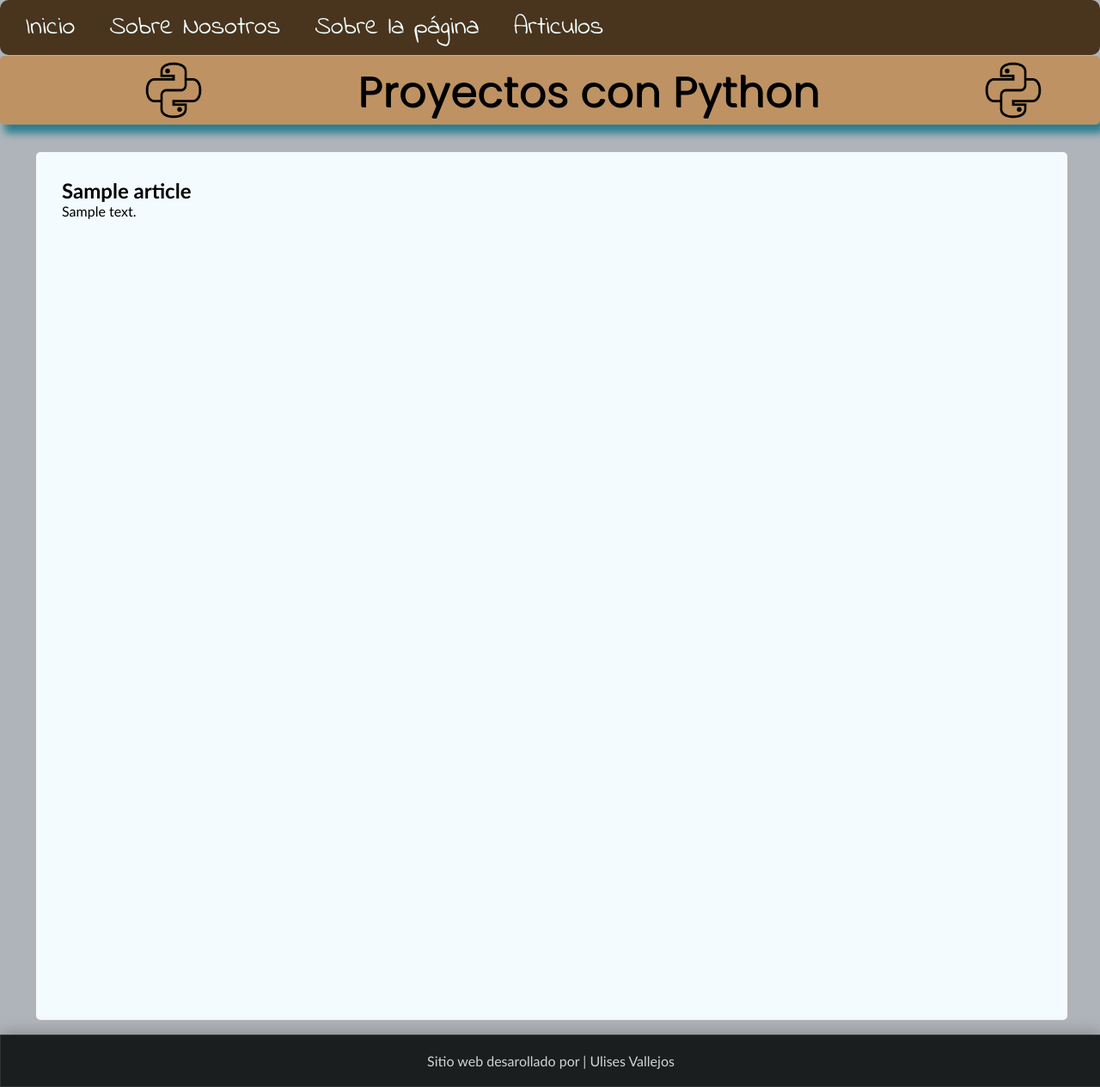
After one commit to Gimpana/Blog_con_Python, a Django app: page /articulos/ in a window 1280 px wide; the page is wider, and only the part inside the window is pictured. The commit adds this page. Shown: that part at 86% size. Run offline with Django 3.2, Linux system fonts and the light colour scheme; tables that the repository leaves empty hold one stand-in row (values such as "Sample post"); some libraries are stand-ins or nearby versions.

Commit message:
Agregamos modelo de articulo y categoria, funcionan, falta hacer página para cada articulo

```diff
--- a/Blog_de_Python/Blog_de_Python/urls.py
+++ b/Blog_de_Python/Blog_de_Python/urls.py
@@ -14,13 +14,12 @@ Including another URLconf
     2. Add a URL to urlpatterns:  path('blog/', include('blog.urls'))
 """
 from django.contrib import admin
-from django.urls import path
+from django.urls import path, include
 from mainapp import views
 
 urlpatterns = [
     path('admin/', admin.site.urls),
-    path("", views.inicio, name='inicio'),
-    path("inicio/", views.inicio, name='inicio'),
-    path("sobre-nosotros/", views.sobre_nosotros, name='sobre-nosotros'),
-    path("sobre-pagina/", views.sobre_la_página, name='sobre-pagina')
+    path('', include('mainapp.urls')),
+    path('', include('blog.urls'))
+
 ]
--- a/Blog_de_Python/blog/models.py
+++ b/Blog_de_Python/blog/models.py
@@ -1,6 +1,5 @@
 from django.db import models
 from ckeditor.fields import RichTextField
-from django.contrib.auth.models import User
 
 # Create your models here.
 
@@ -19,13 +18,10 @@ class Category(models.Model):
     def __str__(self):
         return self.name
 
-
 class Article(models.Model):
-
-    title = models.CharField(max_length=50, verbose_name="Título")
+    title = models.CharField(max_length=150, verbose_name="Titulo")
     content = RichTextField(verbose_name="Contenido")
     public = models.BooleanField(verbose_name="¿Publicado?")
-    user = models.ForeignKey(User,verbose_name="Usuario", editable=False, on_delete=models.CASCADE)
     categories = models.ManyToManyField(Category, verbose_name="Categorias", blank=True, related_name="articles")
     created_at = models.DateField(auto_now_add=True, verbose_name="Creado el ")
     update_at = models.DateField(auto_now=True, verbose_name="Editado el ")
--- /dev/null
+++ b/Blog_de_Python/blog/templates/articulos/lista.html
@@ -0,0 +1,18 @@
+{% extends 'layout/layout.html' %}
+
+{% block title %} {{title}} {% endblock %}
+
+{% block content %}
+
+{% for articulo in articulos %}
+    <article class="caja_articulos"></article>
+        <div class="contenido">
+            <h2>{{articulo.title}}</h2>
+            <p>{{articulo.content}}</p>
+
+        </div>
+
+{% endfor %}
+
+
+{% endblock %}
--- /dev/null
+++ b/Blog_de_Python/blog/urls.py
@@ -0,0 +1,6 @@
+from . import views
+from django.urls import path
+
+urlpatterns = [
+    path('articulos/', views.lista, name='lista-articulos')
+]
--- a/Blog_de_Python/blog/views.py
+++ b/Blog_de_Python/blog/views.py
@@ -1,3 +1,13 @@
 from django.shortcuts import render
+from blog.models import Category, Article
 
 # Create your views here.
+
+def lista(request):
+
+    articulo = Article.objects.all()
+
+    return render(request, "articulos/lista.html", {
+        'title': 'Articulos',
+        'articulos': articulo
+    })
--- a/Blog_de_Python/mainapp/templates/layout/layout.html
+++ b/Blog_de_Python/mainapp/templates/layout/layout.html
@@ -34,6 +34,9 @@
                 <li>
                     <a href="{% url "sobre-pagina" %}">Sobre la página</a>
                 </li>
+                <li>
+                    <a href="{% url "lista-articulos" %}">Articulos</a>
+                </li>
             </ul>
         </nav>
         <section>
--- /dev/null
+++ b/Blog_de_Python/mainapp/urls.py
@@ -0,0 +1,10 @@
+from . import views
+from django.urls import path
+
+urlpatterns = [
+    path("", views.inicio, name='inicio'),
+    path("inicio/", views.inicio, name='inicio'),
+    path("sobre-nosotros/", views.sobre_nosotros, name='sobre-nosotros'),
+    path("sobre-pagina/", views.sobre_la_página, name='sobre-pagina'),
+
+]
```
Also changed, not shown: Blog_de_Python/blog/admin.py (+1 -7 lines), Blog_de_Python/blog/templates/articulos/articulos.html (added, +26 -0 lines), Blog_de_Python/blog/templates/categorias/categorias.html (added, +10 -0 lines), Blog_de_Python/blog/migrations/0002_auto_20201204_0221.py (added).
